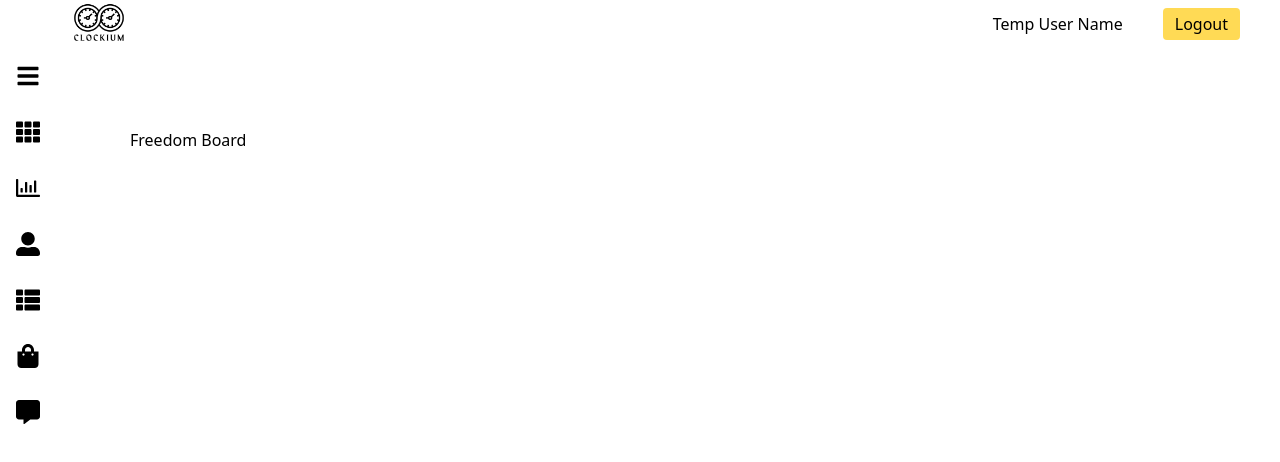
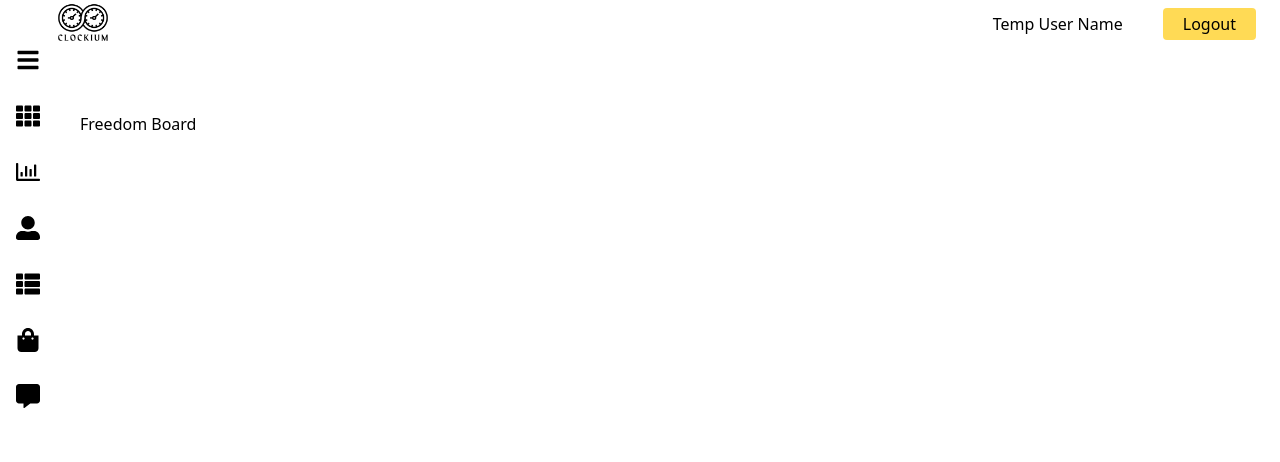
Before and after one commit to prince-bojji/hacktiv, a React (Vite) app in the folder hacktiv/: page /FreedomBoard in a window 1280 px wide. Shown: the top 462 px of the page. Built offline with nearby package versions, Linux system fonts and the light colour scheme.

Commit message:
i fixed the navbar

```diff
--- a/hacktiv/src/components/Header.jsx
+++ b/hacktiv/src/components/Header.jsx
@@ -1,16 +1,16 @@
 import React from 'react';
 
 function NavBar() {
-  const user = 'Temp User Name'; //temporary only
+  const user = 'Temp User Name'; // temporary only
 
   return (
-    <header className='h-12 bg-white flex justify-between items-center px-10'>
+    <header className='h-12 bg-white flex justify-between items-center px-6 fixed top-0 w-full z-10'>
       <div className='flex items-center'>
         <img src='src/images/logo.png' alt='Logo' className='h-20 pt-3' />
       </div>
       <div className='flex items-center ml-auto'>
         <span className='text-black mr-10'>{user}</span>
-        <button className='bg-[#FFDA55] hover:bg-[#fecf26] text-black py-1 px-3 rounded'>
+        <button className='bg-[#FFDA55] hover:bg-[#fecf26] text-black py-1 px-5 rounded'>
           Logout
         </button>
       </div>
--- a/hacktiv/src/components/NavBar.jsx
+++ b/hacktiv/src/components/NavBar.jsx
@@ -51,10 +51,10 @@ const NavBar = ({ children }) => {
   return (
     <>
       <Header />
-      <div className='flex'>
+      <div className='flex absolute top-8'>
         <div
           style={{ width: isOpen ? '200px' : '50px' }}
-          className='sidebar bg-white text-black h-screen transition-all duration-500'>
+          className='sidebar fixed bg-white text-black h-screen transition-all duration-500'>
           <div className='top_section flex items-center p-4'>
             <div
               style={{ marginLeft: isOpen ? '50px' : '0px' }}
```
